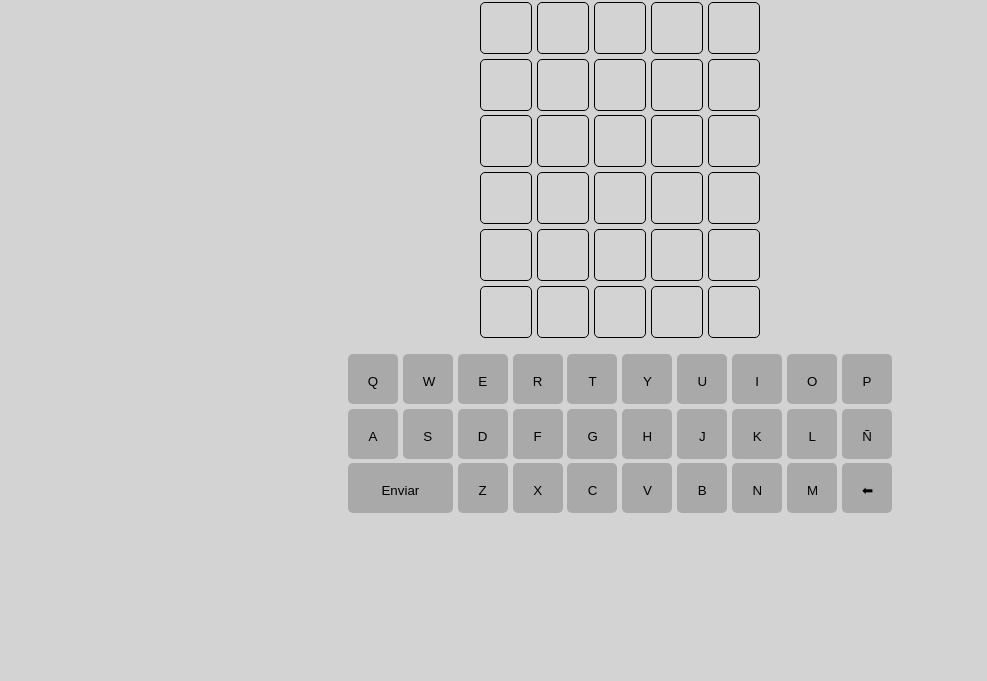
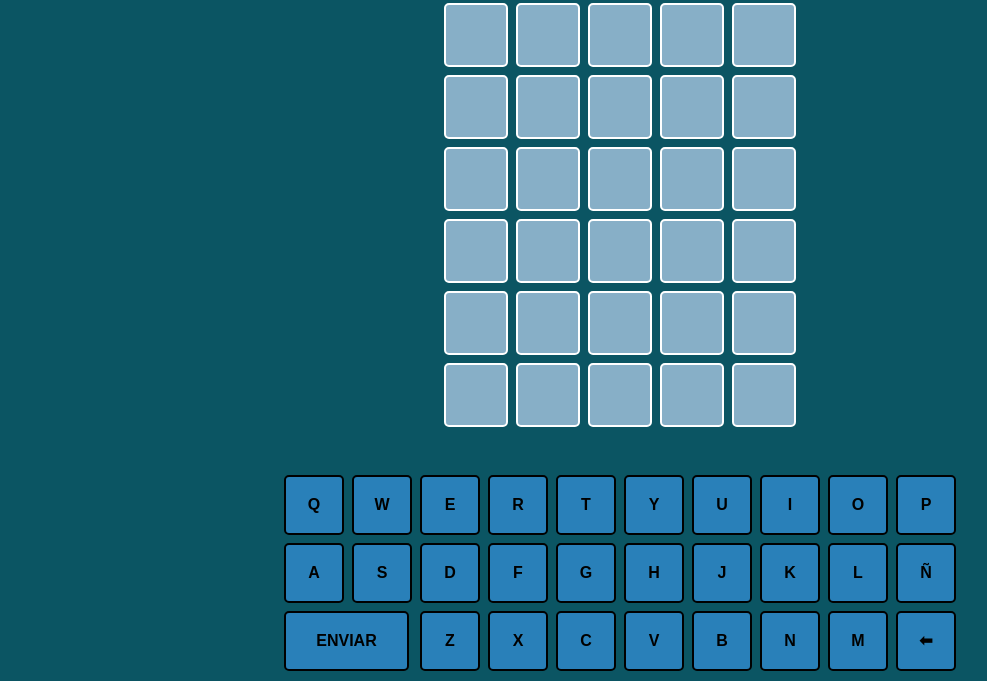
Before and after one commit to Tobiasgerman/Proyecto, a website: page Front/Pantalla Wordle/index.html in a window 1280 px wide. Shown: the part 119-800 px from the top of the page, without its empty margins (20-1007 px from the left). Drawn offline with Linux system fonts and the light colour scheme; a web font is replaced by a local one.

Commit message:
Update style.css

```diff
--- a/Front/Pantalla Wordle/style.css
+++ b/Front/Pantalla Wordle/style.css
@@ -2,58 +2,73 @@ body {
     display: flex;
     flex-direction: column;
     place-items: center;
-    background-color: lightgray;
-    font-family: "Nokoro", sans-serif;
+    background-color: #0b5563;
+    font-family: "Nokora", sans-serif;
+    color: white; /* Cambiado a blanco */
   }
 
   .cuadricula {
     display: grid;
     grid-template-columns: repeat(5, 1fr);
-    place-items: center;
-    max-width: fit-content;
-    gap: .3rem;
+    gap: .5rem;
+    margin-bottom: 2rem;
+  }
+
+  .row {
+    display: contents;
   }
 
   .letra {
-    width: 50px;
-    height: 50px;
-    border: 1.5px solid;
+    width: 60px;
+    height: 60px;
+    border: 2px solid white;
     border-radius: 5px;
-    border-color: black;
+    display: flex;
+    justify-content: center;
+    align-items: center;
+    font-size: 1.5rem;
+    text-transform: uppercase;
+    font-weight: bold;
+    background-color: #87AFC7;
+    color:   black;
+    border-color: white;
   }
 
   hr {
     border: none;
-    border-top: 1.5px solid black;
+    border-top: 2px solid black;
     width: 100%;
   }
 
   .botones {
     display: grid;
-    grid-template-columns: repeat(10, 3fr);
-    gap: .3rem;
+    grid-template-columns: repeat(10, 1fr);
+    gap: .5rem;
     margin-top: 1rem;
-    display: grid;
-
+    max-width: 90%;
   }
 
   button {
-    font-family: "Nokoro", sans-serif;
-
-    border: none;
+    font-family: "Nokora", sans-serif;
+    border: 2px solid black;
     border-radius: 5px;
-    background-color: darkgray;
-
-    width: 50px;
-    height: 50px;
-    padding: 20px 20px;
-    display: grid;
+    background-color: #2980B9;
+    color: black;
+    width: 60px;
+    height: 60px;
+    font-size: 1rem;
+    font-weight: bold;
+    text-transform: uppercase;
   }
 
-     .enviar {
+  button.enviar {
     grid-column: span 2;
-         width: 105px;
-         height: 50px;
+    width: 125px;
+  }
+
+  button.borrar {
+    width: 60px;
+    height: 60px;
   }
 
   .logo {
@@ -62,7 +77,8 @@ button {
     position: relative;
     top: 0.5rem;
   }
-.navbar{
+
+  .navbar {
     display: flex;
     justify-content: center;
     height: 1rem;
@@ -75,3 +91,39 @@ button {
     width: 100px;
     height: 100px;
   }
+
+  button:hover {
+  background-color: #5c85ff;
+
+  }
+
+  #final {
+    font-size: 2rem;
+    text-align: center;
+    max-width: 90%;
+  }
+  .button {
+    display: flex;
+    justify-content: center;
+    align-items: center;
+  }
+  /*
+  .reset {
+    position: absolute;
+    left: 15rem;
+    top: 0.5rem;
+    width: 120px;
+    height: 100px;
+    background-color: #20b138;
+    color: black;
+    border: 2px solid black;
+    border-radius: 5px;
+    font-family: "Nokora", sans-serif;
+    font-size: 1rem;
+    font-weight: bold;
+    text-transform: uppercase;
+  }
+  #reset:hover {
+    background-color: #00ff04ee;
+  }
+  */
```
Lines whose indentation alone changed are shown as unchanged.
